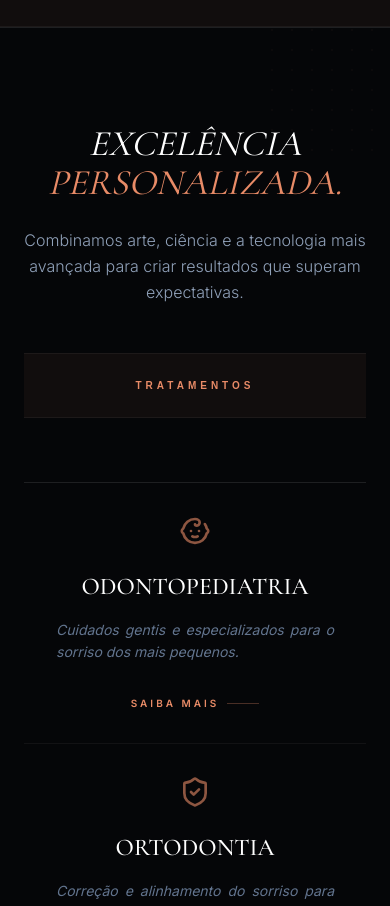
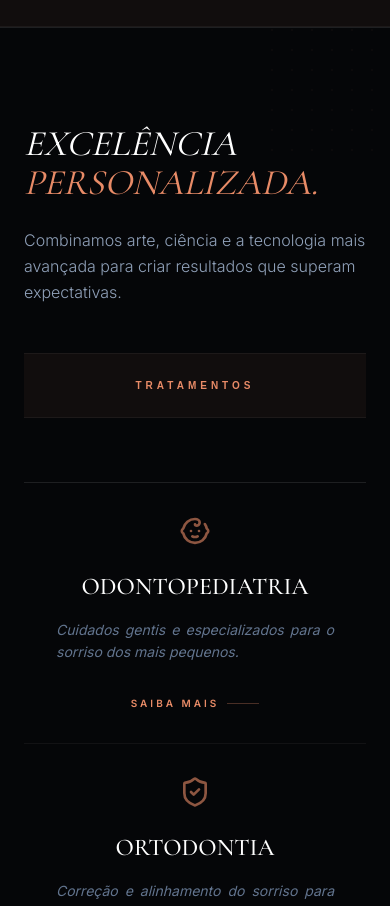
Before and after one commit to mariosergiosousa-gif/Fl-via-Freitas, a React (Vite) app: page / in a window 390 px wide. Shown: the part 1062-1968 px from the top of the page. Built offline with nearby package versions, Linux system fonts and the light colour scheme.

Commit message:
feat(services): Improve alignment and text wrapping in Services section
Adjusted layout to ensure better alignment of text elements within the Services section. This change also refines text wrapping for improved readability across different screen sizes, particularly for the descriptive paragraph.

```diff
--- a/src/components/Services.tsx
+++ b/src/components/Services.tsx
@@ -82,13 +82,13 @@ export default function Services() {
       <div className="absolute bottom-0 left-0 w-64 h-64 dots-pattern opacity-5 translate-y-1/2 -translate-x-1/2" />
 
       <div className="max-w-7xl mx-auto px-6 relative z-10">
-        <div className="flex flex-col md:flex-row justify-between items-center md:items-end mb-8 md:mb-12 gap-8 text-center md:text-left">
+        <div className="flex flex-col md:flex-row justify-between items-start md:items-end mb-8 md:mb-12 gap-8 text-left">
           <div className="max-w-2xl">
             <h2 className="serif text-4xl sm:text-5xl md:text-7xl text-white mb-6 uppercase italic leading-[1.1]">
               Excelência <br className="hidden md:block" />
               <span className="text-brand-accent">Personalizada.</span>
             </h2>
-            <p className="text-slate-400 text-base md:text-lg font-light leading-relaxed max-w-lg mx-auto md:mx-0 mb-4">
+            <p className="text-slate-400 text-base md:text-lg font-light leading-relaxed max-w-lg md:mx-0 mb-4">
               Combinamos arte, ciência e a tecnologia mais avançada para criar resultados que superam expectativas.
             </p>
           </div>
```
